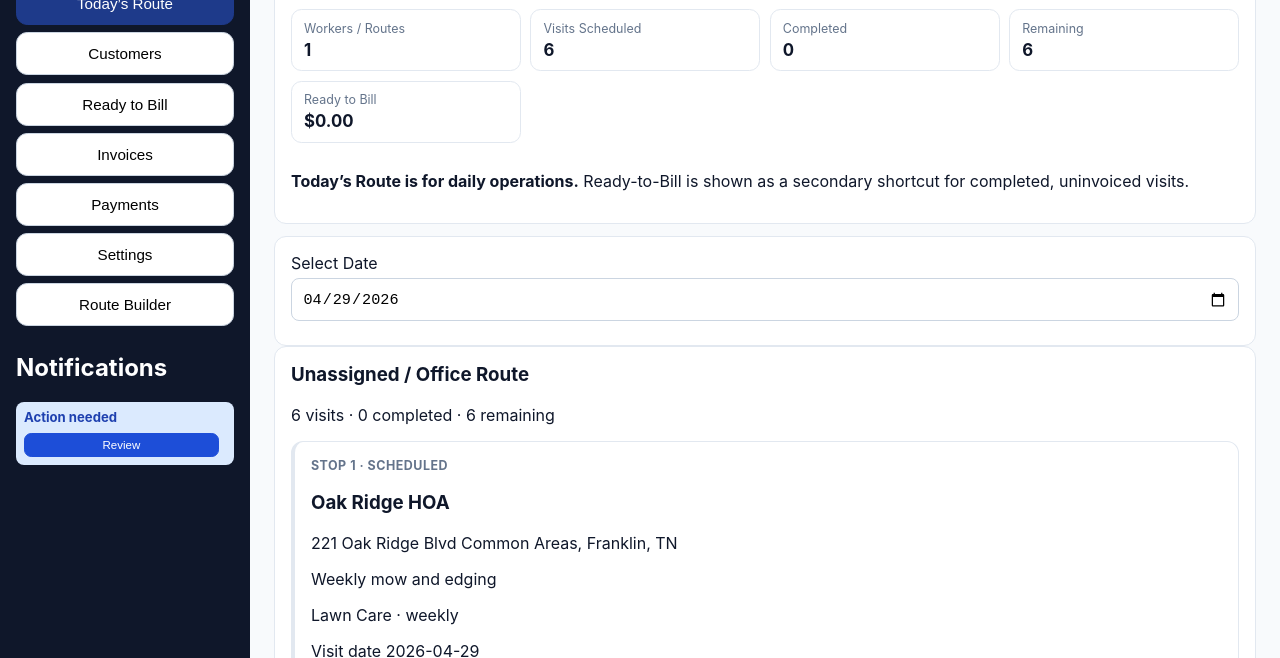
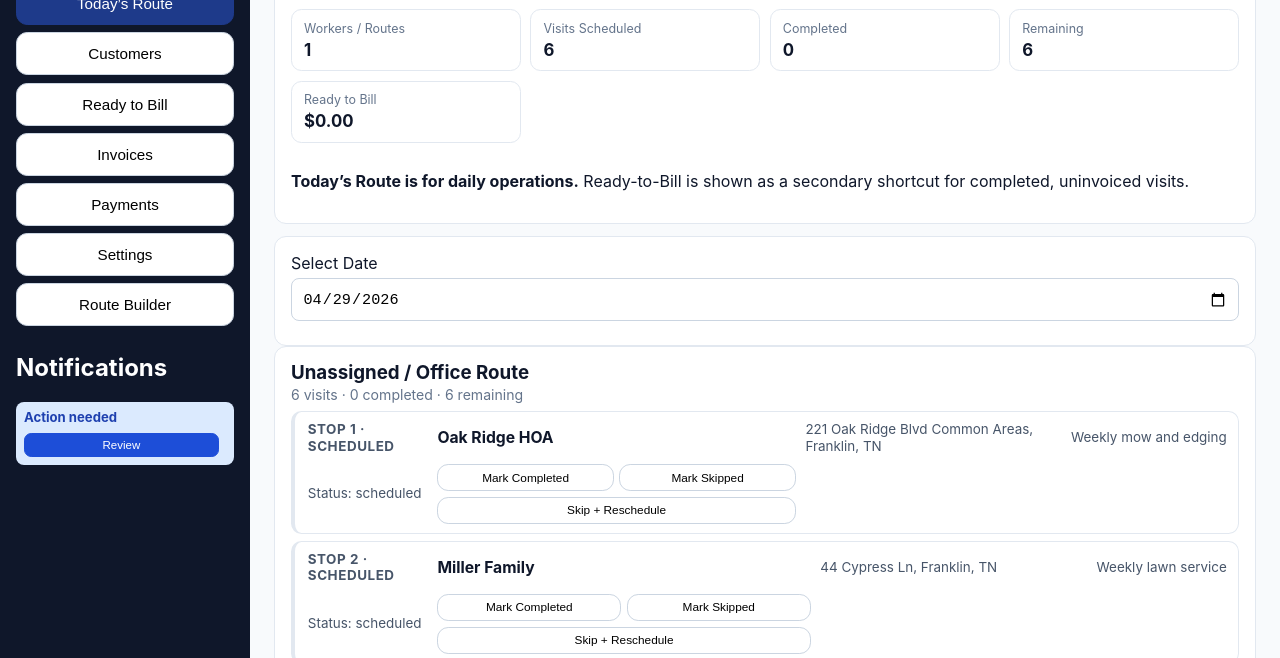
Before and after one commit to mjacquot82-svg/FieldCore-Service, a plain HTML site: page index.html in a window 1280 px wide. Both pictures are taken after a click on the button "Today’s Route". Shown: the part 142-800 px from the top of the page. Drawn offline with Linux system fonts and the light colour scheme.

Commit message:
Compact today route stop cards

```diff
--- a/src/compact-density.css
+++ b/src/compact-density.css
@@ -320,10 +320,41 @@
   gap: 0.6rem;
 }
 
+.worker-route-section {
+  padding: 0.85rem 1rem;
+}
+
+.worker-route-list,
+.route-flow-list {
+  gap: 0.45rem;
+}
+
+.worker-route-section > .customer-card-header {
+  margin-bottom: 0.5rem;
+}
+
+.worker-route-section > .customer-card-header h3 {
+  margin: 0 0 0.15rem;
+}
+
+.worker-route-section > .customer-card-header p {
+  margin: 0;
+  color: #64748b;
+  font-size: 0.88rem;
+}
+
 .route-flow-stop {
   position: relative;
-  padding-left: 1rem;
+  display: grid;
+  grid-template-columns: minmax(96px, 120px) minmax(0, 1.4fr) minmax(0, 1fr) auto;
+  align-items: center;
+  gap: 0.6rem;
+  margin: 0;
+  padding: 0.55rem 0.7rem 0.55rem 0.8rem;
+  border: 1px solid #e2e8f0;
   border-left: 4px solid #e2e8f0;
+  border-radius: 0.65rem;
+  box-shadow: none;
 }
 
 .route-flow-stop.completed {
@@ -338,10 +369,45 @@
   border-left-color: #f97316;
 }
 
+.route-flow-stop h3,
+.route-flow-stop p {
+  margin: 0;
+}
+
+.route-flow-stop h3 {
+  font-size: 0.98rem;
+}
+
+.route-flow-stop p {
+  color: #475569;
+  font-size: 0.84rem;
+  line-height: 1.25;
+}
+
+.route-flow-stop p:nth-of-type(4),
+.route-flow-stop p:nth-of-type(5),
+.route-flow-stop p:nth-of-type(6),
+.route-flow-stop p:nth-of-type(7) {
+  display: none;
+}
+
+.route-flow-stop .actions {
+  margin: 0;
+  justify-content: flex-end;
+  gap: 0.35rem;
+}
+
+.route-flow-stop .actions button {
+  width: auto;
+  padding: 0.35rem 0.55rem;
+  font-size: 0.74rem;
+  white-space: nowrap;
+}
+
 .route-stop-kicker {
-  margin: 0 0 0.35rem;
+  margin: 0;
   color: #64748b;
-  font-size: 0.78rem;
+  font-size: 0.72rem;
   font-weight: 700;
   text-transform: uppercase;
   letter-spacing: 0.04em;
@@ -351,6 +417,17 @@
   font-size: 1.6rem;
   font-weight: 800;
   color: #0f172a;
+}
+
+@media (max-width: 840px) {
+  .route-flow-stop {
+    grid-template-columns: 1fr;
+    align-items: start;
+  }
+
+  .route-flow-stop .actions {
+    justify-content: flex-start;
+  }
 }
 
 @media (min-width: 720px) {
```
